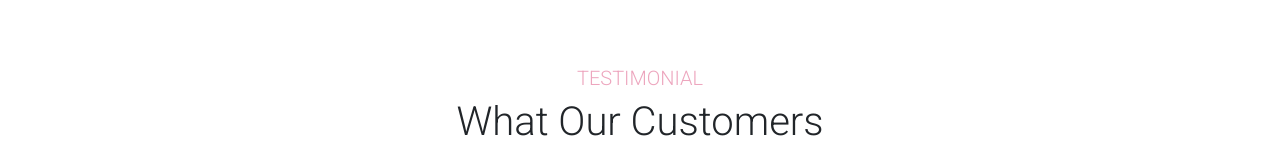
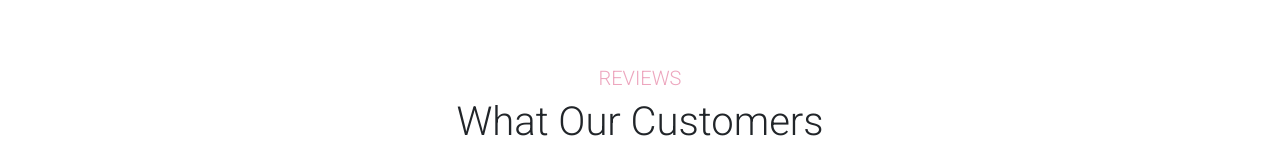
Before and after one commit to jihan212/book-byte-client, a React (Create React App) app: page / in a window 1280 px wide. Shown: the part 1060-1212 px from the top of the page. Built offline with nearby package versions, Linux system fonts and the light colour scheme.

Commit message:
Library service site

```diff
--- a/src/Components/Home/Reviews/Reviews/Reviews.js
+++ b/src/Components/Home/Reviews/Reviews/Reviews.js
@@ -30,7 +30,7 @@ const Reviews = () => {
         <section className="testimonials my-5">
            <div className="container">
                <div className="section-header">
-                   <h5 style={{color: '#eda6be'}} className="text-uppercase">Testimonial</h5>
+                   <h5 style={{color: '#eda6be'}} className="text-uppercase">Reviews</h5>
                    <h1>What Our Customers <br/> Says </h1>
                </div>
                <div className="card-deck mt-5 row d-flex align-items-center">
```
